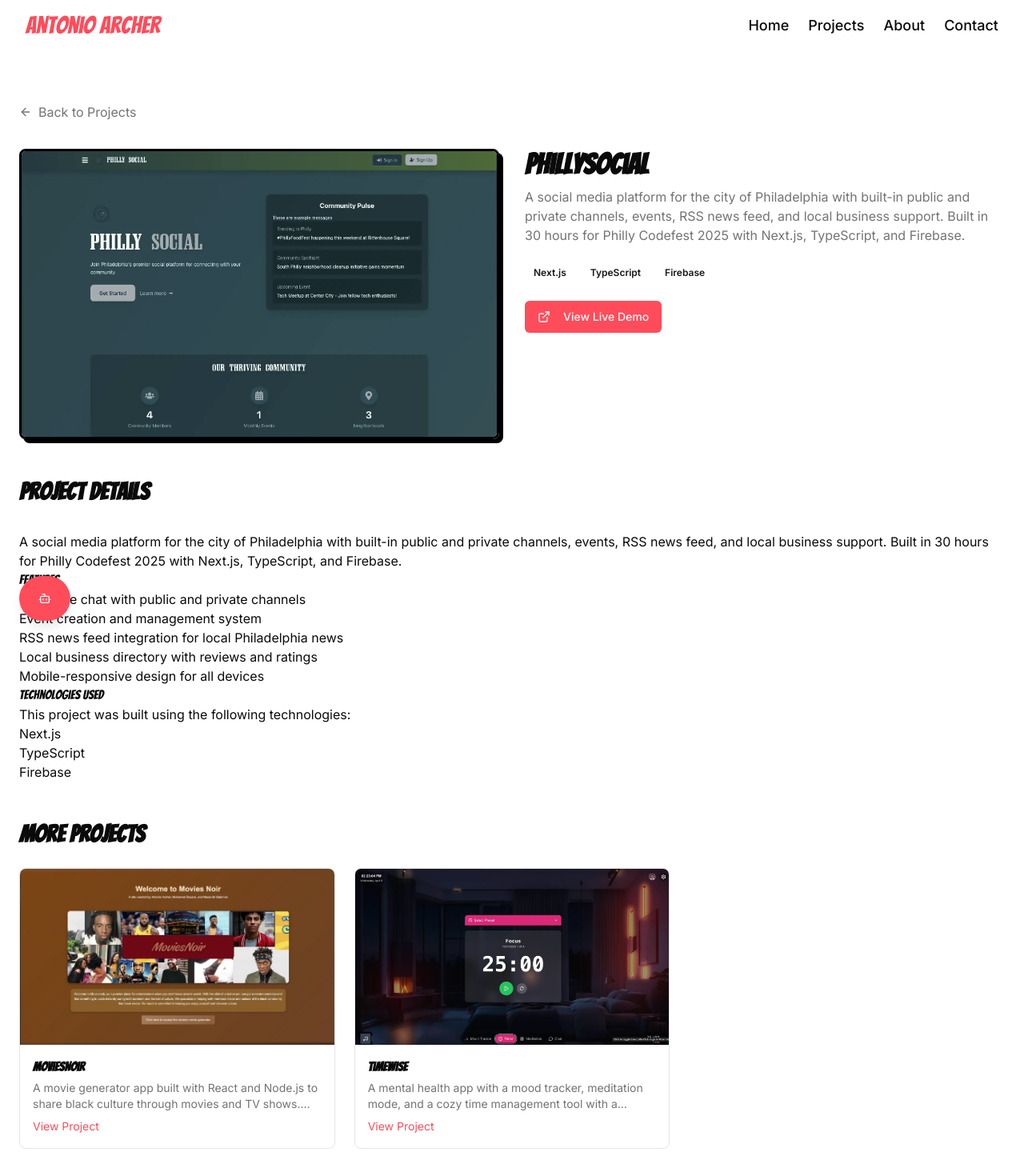
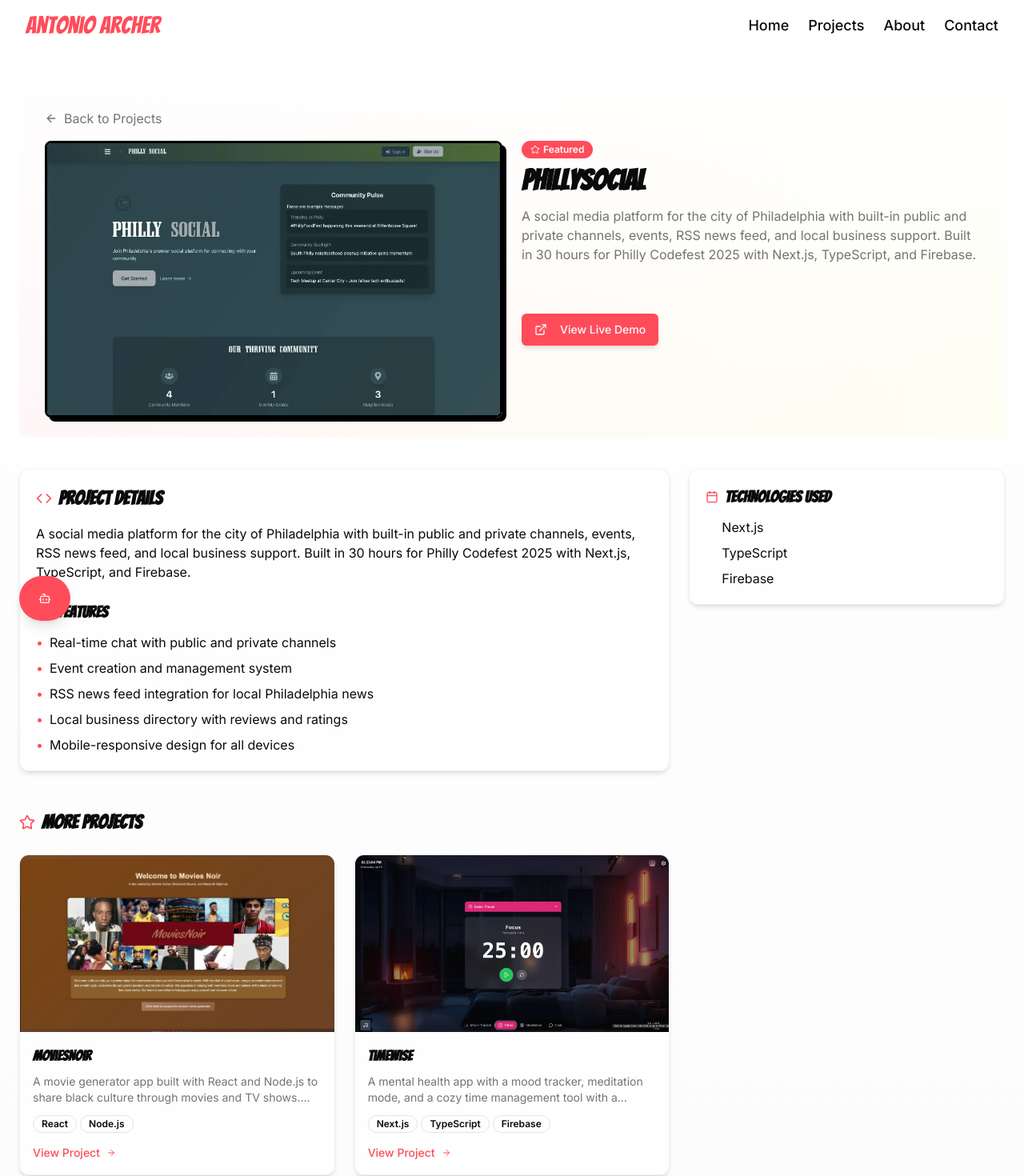
Before and after one commit to AD-Archer/AD-Archer, a Next.js app: page /projects/phillysocial in a window 1280 px wide. Shown: the top 1470 px of the page at 80% size. Built offline with nearby package versions, Linux system fonts and the light colour scheme.

Commit message:
update projects and about page

```diff
--- a/app/projects/[slug]/page.tsx
+++ b/app/projects/[slug]/page.tsx
@@ -3,7 +3,7 @@ import { notFound } from "next/navigation"
 import Image from "next/image"
 import { Button } from "@/components/ui/button"
 import { Badge } from "@/components/ui/badge"
-import { ArrowLeft, ExternalLink, Github } from "lucide-react"
+import { ArrowLeft, ExternalLink, Github, Star, Code, Calendar } from "lucide-react"
 import Link from "next/link"
 
 export async function generateStaticParams() {
@@ -27,19 +27,23 @@ export default async function ProjectPage({ params }: { params: { slug: string }
     .slice(0, 3)
 
   return (
-    <div className="container px-4 md:px-6 py-16 font-sans">
-      <div className="mb-8">
+    <div className="min-h-screen bg-gradient-to-b from-background to-muted/30">
+      <div className="container px-4 md:px-6 py-12 font-sans">
+        {/* Hero Section */}
+        <div className="relative mb-10">
+          <div className="absolute inset-0 bg-gradient-to-r from-primary/20 to-secondary/20 rounded-xl -z-10"></div>
+          <div className="py-6 px-4 md:px-8">
             <Link
               href="/#projects"
-          className="inline-flex items-center text-muted-foreground hover:text-primary transition-colors"
+              className="inline-flex items-center text-muted-foreground hover:text-primary transition-colors mb-4"
             >
               <ArrowLeft className="mr-2 h-4 w-4" />
               Back to Projects
             </Link>
-      </div>
 
-      <div className="grid md:grid-cols-2 gap-8 items-start">
-        <div className="comic-border rounded-lg overflow-hidden">
+            <div className="flex flex-col md:flex-row gap-6 items-start">
+              <div className="w-full md:w-1/2">
+                <div className="comic-border rounded-lg overflow-hidden shadow-xl transform hover:scale-[1.02] transition-transform duration-300">
                   <Image
                     src={project.image || "/placeholder.svg"}
                     alt={project.title}
@@ -48,10 +52,18 @@ export default async function ProjectPage({ params }: { params: { slug: string }
                     className="w-full object-cover"
                   />
                 </div>
+              </div>
 
-        <div className="space-y-6">
+              <div className="w-full md:w-1/2 space-y-4">
                 <div>
-            <h1 className="text-4xl font-bold mb-2">{project.title}</h1>
+                  <div className="flex items-center gap-2 mb-2">
+                    {project.featured && (
+                      <Badge variant="default" className="bg-primary">
+                        <Star className="h-3 w-3 mr-1" /> Featured
+                      </Badge>
+                    )}
+                  </div>
+                  <h1 className="text-3xl md:text-4xl font-bold mb-3">{project.title}</h1>
                   <p className="text-muted-foreground">{project.description}</p>
                 </div>
 
@@ -59,16 +71,16 @@ export default async function ProjectPage({ params }: { params: { slug: string }
                   {project.tags.map((tagId) => {
                     const tag = tags.find((t) => t.id === tagId)
                     return tag ? (
-                <Badge key={tag.id} variant="secondary" className={tag.color}>
+                      <Badge key={tag.id} variant="secondary" className={`${tag.color} text-white`}>
                         {tag.name}
                       </Badge>
                     ) : null
                   })}
                 </div>
 
-          <div className="flex gap-4">
+                <div className="flex gap-3 pt-2">
                   {project.link && (
-              <Button asChild>
+                    <Button asChild size="default" className="shadow-md hover:shadow-lg transition-shadow">
                       <Link href={project.link} target="_blank" rel="noopener noreferrer">
                         <ExternalLink className="mr-2 h-4 w-4" />
                         View Live Demo
@@ -77,7 +89,7 @@ export default async function ProjectPage({ params }: { params: { slug: string }
                   )}
 
                   {project.github && (
-              <Button asChild variant="outline">
+                    <Button asChild variant="outline" size="default" className="shadow-md hover:shadow-lg transition-shadow">
                       <Link href={project.github} target="_blank" rel="noopener noreferrer">
                         <Github className="mr-2 h-4 w-4" />
                         View Source Code
@@ -87,67 +99,127 @@ export default async function ProjectPage({ params }: { params: { slug: string }
                 </div>
               </div>
             </div>
+          </div>
+        </div>
 
-      <div className="mt-12 space-y-8">
-        <h2 className="text-3xl font-bold">Project Details</h2>
+        {/* Project Details Section */}
+        <div className="grid md:grid-cols-3 gap-6 mb-12">
+          <div className="md:col-span-2 space-y-6">
+            <div className="bg-card/50 backdrop-blur-sm rounded-xl p-5 shadow-md border border-border/50">
+              <h2 className="text-2xl font-bold mb-4 flex items-center">
+                <Code className="mr-2 h-5 w-5 text-primary" />
+                Project Details
+              </h2>
 
-        <div className="prose max-w-none">
+              <div className="prose max-w-none dark:prose-invert">
                 <p>
                   {project.description}
                 </p>
 
-          <h3>Features</h3>
-          <ul>
+                <h3 className="text-xl font-bold mt-6 mb-3">Key Features</h3>
+                <ul className="space-y-2">
                   {project.features && project.features.length > 0 ? (
                     project.features.map((feature, index) => (
-                <li key={index}>{feature}</li>
+                      <li key={index} className="flex items-start">
+                        <span className="text-primary mr-2">•</span>
+                        {feature}
+                      </li>
                     ))
                   ) : project.featured ? (
                     <>
-                <li>Featured project showcasing advanced development skills</li>
-                <li>Responsive design optimized for all devices</li>
-                <li>Modern UI/UX with intuitive navigation</li>
+                      <li className="flex items-start">
+                        <span className="text-primary mr-2">•</span>
+                        Featured project showcasing advanced development skills
+                      </li>
+                      <li className="flex items-start">
+                        <span className="text-primary mr-2">•</span>
+                        Responsive design optimized for all devices
+                      </li>
+                      <li className="flex items-start">
+                        <span className="text-primary mr-2">•</span>
+                        Modern UI/UX with intuitive navigation
+                      </li>
                     </>
                   ) : (
                     <>
-                <li>Clean, responsive design</li>
-                <li>Optimized performance</li>
-                <li>User-friendly interface</li>
+                      <li className="flex items-start">
+                        <span className="text-primary mr-2">•</span>
+                        Clean, responsive design
+                      </li>
+                      <li className="flex items-start">
+                        <span className="text-primary mr-2">•</span>
+                        Optimized performance
+                      </li>
+                      <li className="flex items-start">
+                        <span className="text-primary mr-2">•</span>
+                        User-friendly interface
+                      </li>
                     </>
                   )}
                 </ul>
+              </div>
+            </div>
+          </div>
 
-          <h3>Technologies Used</h3>
-          <p>This project was built using the following technologies:</p>
-          <ul>
+          <div className="space-y-6">
+            <div className="bg-card/50 backdrop-blur-sm rounded-xl p-5 shadow-md border border-border/50">
+              <h3 className="text-xl font-bold mb-3 flex items-center">
+                <Calendar className="mr-2 h-4 w-4 text-primary" />
+                Technologies Used
+              </h3>
+              <div className="space-y-2">
                 {project.tags.map((tagId) => {
                   const tag = tags.find((t) => t.id === tagId)
                   return tag ? (
-                <li key={tag.id}>{tag.name}</li>
+                    <div key={tag.id} className="flex items-center">
+                      <div className={`w-3 h-3 rounded-full ${tag.color} mr-2`}></div>
+                      <span>{tag.name}</span>
+                    </div>
                   ) : null
                 })}
-          </ul>
+              </div>
+            </div>
           </div>
         </div>
 
-      <div className="mt-12">
-        <h2 className="text-3xl font-bold mb-6">More Projects</h2>
+        {/* Related Projects Section */}
+        <div className="mt-10">
+          <h2 className="text-2xl font-bold mb-6 flex items-center">
+            <Star className="mr-2 h-5 w-5 text-primary" />
+            More Projects
+          </h2>
 
           <div className="grid grid-cols-1 sm:grid-cols-2 lg:grid-cols-3 gap-6">
             {relatedProjects.map((p) => (
-            <div key={p.id} className="border rounded-lg overflow-hidden">
-              <div className="aspect-video relative">
-                <Image src={p.image || "/placeholder.svg"} alt={p.title} fill className="object-cover" />
+              <div key={p.id} className="group bg-card/50 backdrop-blur-sm border border-border/50 rounded-xl overflow-hidden shadow-md hover:shadow-lg transition-all duration-300 transform hover:-translate-y-1">
+                <div className="aspect-video relative overflow-hidden">
+                  <Image
+                    src={p.image || "/placeholder.svg"}
+                    alt={p.title}
+                    fill
+                    className="object-cover transition-transform duration-500 group-hover:scale-110"
+                  />
                 </div>
                 <div className="p-4">
-                <h3 className="font-bold">{p.title}</h3>
-                <p className="text-sm text-muted-foreground line-clamp-2 mt-1">{p.description}</p>
+                  <h3 className="font-bold text-lg mb-2">{p.title}</h3>
+                  <p className="text-sm text-muted-foreground line-clamp-2 mb-3">{p.description}</p>
+                  <div className="flex flex-wrap gap-1 mb-3">
+                    {p.tags.slice(0, 3).map((tagId) => {
+                      const tag = tags.find((t) => t.id === tagId)
+                      return tag ? (
+                        <Badge key={tag.id} variant="outline" className="text-xs">
+                          {tag.name}
+                        </Badge>
+                      ) : null
+                    })}
+                  </div>
                   {p.slug && (
                     <Link
                       href={`/projects/${p.slug}`}
-                    className="text-primary hover:underline text-sm mt-2 inline-block"
+                      className="text-primary hover:underline text-sm font-medium inline-flex items-center"
                     >
                       View Project
+                      <ArrowLeft className="ml-2 h-3 w-3 rotate-180" />
                     </Link>
                   )}
                 </div>
@@ -156,5 +228,6 @@ export default async function ProjectPage({ params }: { params: { slug: string }
           </div>
         </div>
       </div>
+    </div>
   )
 }
--- a/app/sitemap.ts
+++ b/app/sitemap.ts
@@ -2,7 +2,7 @@ import type { MetadataRoute } from "next"
 import { projects } from "@/lib/data"
 
 export default function sitemap(): MetadataRoute.Sitemap {
-  const baseUrl = "https://antonio-archer.com"
+  const baseUrl = "https://antonioarcher.com"
 
   // Base routes
   const routes = [
--- a/styles/globals.css
+++ /dev/null
@@ -1,94 +0,0 @@
-@tailwind base;
-@tailwind components;
-@tailwind utilities;
-
-body {
-  font-family: Arial, Helvetica, sans-serif;
-}
-
-@layer utilities {
-  .text-balance {
-    text-wrap: balance;
-  }
-}
-
-@layer base {
-  :root {
-    --background: 0 0% 100%;
-    --foreground: 0 0% 3.9%;
-    --card: 0 0% 100%;
-    --card-foreground: 0 0% 3.9%;
-    --popover: 0 0% 100%;
-    --popover-foreground: 0 0% 3.9%;
-    --primary: 0 0% 9%;
-    --primary-foreground: 0 0% 98%;
-    --secondary: 0 0% 96.1%;
-    --secondary-foreground: 0 0% 9%;
-    --muted: 0 0% 96.1%;
-    --muted-foreground: 0 0% 45.1%;
-    --accent: 0 0% 96.1%;
-    --accent-foreground: 0 0% 9%;
-    --destructive: 0 84.2% 60.2%;
-    --destructive-foreground: 0 0% 98%;
-    --border: 0 0% 89.8%;
-    --input: 0 0% 89.8%;
-    --ring: 0 0% 3.9%;
-    --chart-1: 12 76% 61%;
-    --chart-2: 173 58% 39%;
-    --chart-3: 197 37% 24%;
-    --chart-4: 43 74% 66%;
-    --chart-5: 27 87% 67%;
-    --radius: 0.5rem;
-    --sidebar-background: 0 0% 98%;
-    --sidebar-foreground: 240 5.3% 26.1%;
-    --sidebar-primary: 240 5.9% 10%;
-    --sidebar-primary-foreground: 0 0% 98%;
-    --sidebar-accent: 240 4.8% 95.9%;
-    --sidebar-accent-foreground: 240 5.9% 10%;
-    --sidebar-border: 220 13% 91%;
-    --sidebar-ring: 217.2 91.2% 59.8%;
-  }
-  .dark {
-    --background: 0 0% 3.9%;
-    --foreground: 0 0% 98%;
-    --card: 0 0% 3.9%;
-    --card-foreground: 0 0% 98%;
-    --popover: 0 0% 3.9%;
-    --popover-foreground: 0 0% 98%;
-    --primary: 0 0% 98%;
-    --primary-foreground: 0 0% 9%;
-    --secondary: 0 0% 14.9%;
-    --secondary-foreground: 0 0% 98%;
-    --muted: 0 0% 14.9%;
-    --muted-foreground: 0 0% 63.9%;
-    --accent: 0 0% 14.9%;
-    --accent-foreground: 0 0% 98%;
-    --destructive: 0 62.8% 30.6%;
-    --destructive-foreground: 0 0% 98%;
-    --border: 0 0% 14.9%;
-    --input: 0 0% 14.9%;
-    --ring: 0 0% 83.1%;
-    --chart-1: 220 70% 50%;
-    --chart-2: 160 60% 45%;
-    --chart-3: 30 80% 55%;
-    --chart-4: 280 65% 60%;
-    --chart-5: 340 75% 55%;
-    --sidebar-background: 240 5.9% 10%;
-    --sidebar-foreground: 240 4.8% 95.9%;
-    --sidebar-primary: 224.3 76.3% 48%;
-    --sidebar-primary-foreground: 0 0% 100%;
-    --sidebar-accent: 240 3.7% 15.9%;
-    --sidebar-accent-foreground: 240 4.8% 95.9%;
-    --sidebar-border: 240 3.7% 15.9%;
-    --sidebar-ring: 217.2 91.2% 59.8%;
-  }
-}
-
-@layer base {
-  * {
-    @apply border-border;
-  }
-  body {
-    @apply bg-background text-foreground;
-  }
-}
```
Also changed, not shown: app/about/page.tsx (+16 -10 lines). Lines whose indentation alone changed are shown as unchanged.
